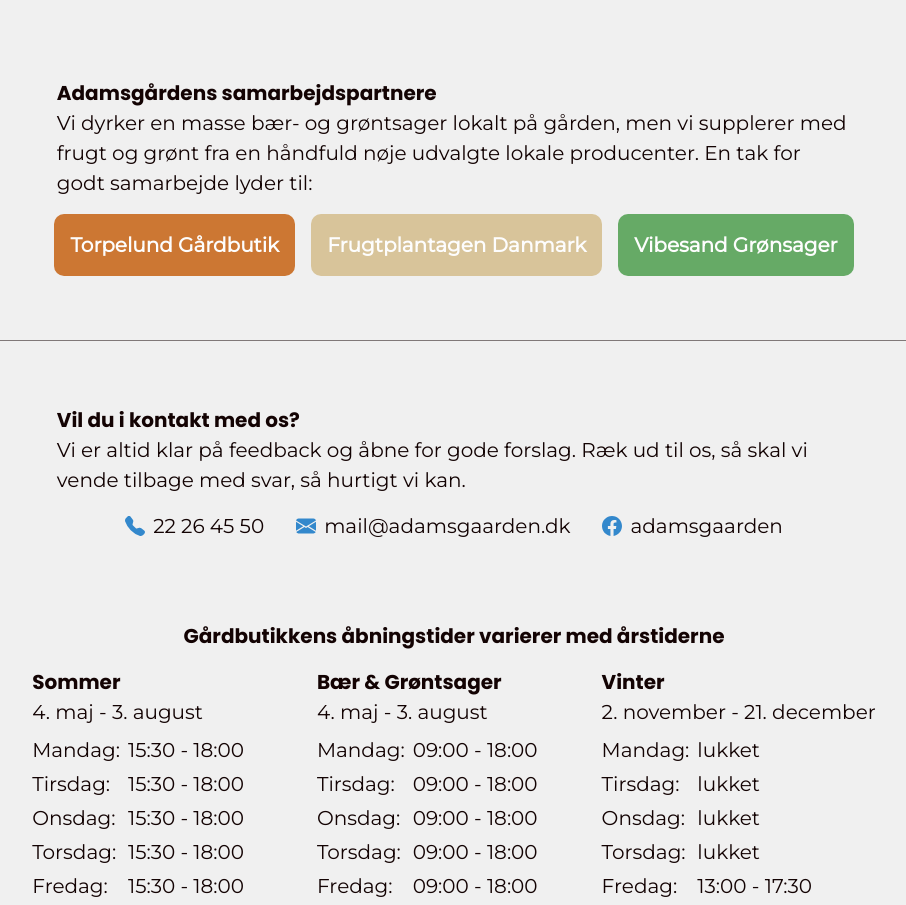
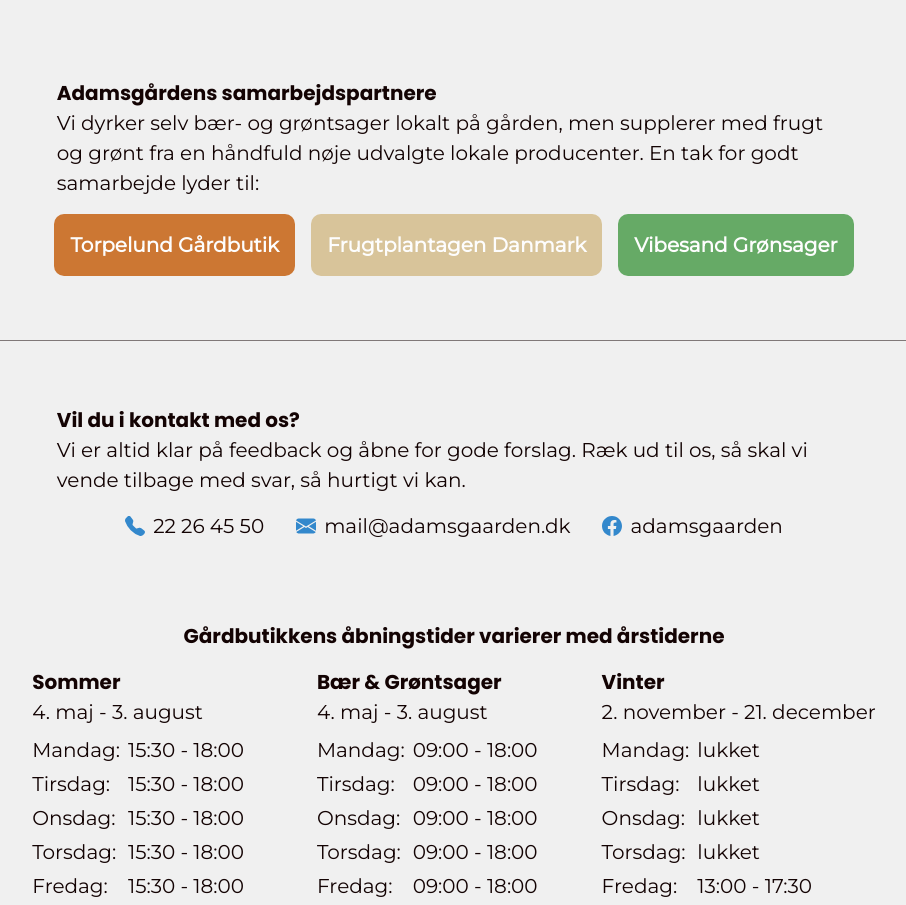
Before and after one commit to chri44nj/adamsgaarden, a Next.js app: page /pages/om-os in a window 1280 px wide. Shown: the part 2450-3355 px from the top of the page, without its empty margins (186-1092 px from the left). Built offline with nearby package versions, Linux system fonts and the light colour scheme.

Commit message:
ordlyd ændret

```diff
--- a/src/app/pages/om-os/page.jsx
+++ b/src/app/pages/om-os/page.jsx
@@ -41,7 +41,7 @@
       <section className={styles.partnership}>
         <div>
           <h2 className={styles.smallHeading}>Adamsgårdens samarbejdspartnere</h2>
-          <p>Vi dyrker en masse bær- og grøntsager lokalt på gården, men vi supplerer med frugt og grønt fra en håndfuld nøje udvalgte lokale producenter. En tak for godt samarbejde lyder til:</p>
+          <p>Vi dyrker selv bær- og grøntsager lokalt på gården, men supplerer med frugt og grønt fra en håndfuld nøje udvalgte lokale producenter. En tak for godt samarbejde lyder til:</p>
         </div>
         <div className={styles.partners}>
           <a className={styles.partner1} target="_blank" href="https://www.facebook.com/Torpelund4/?locale=da_DK">
```
